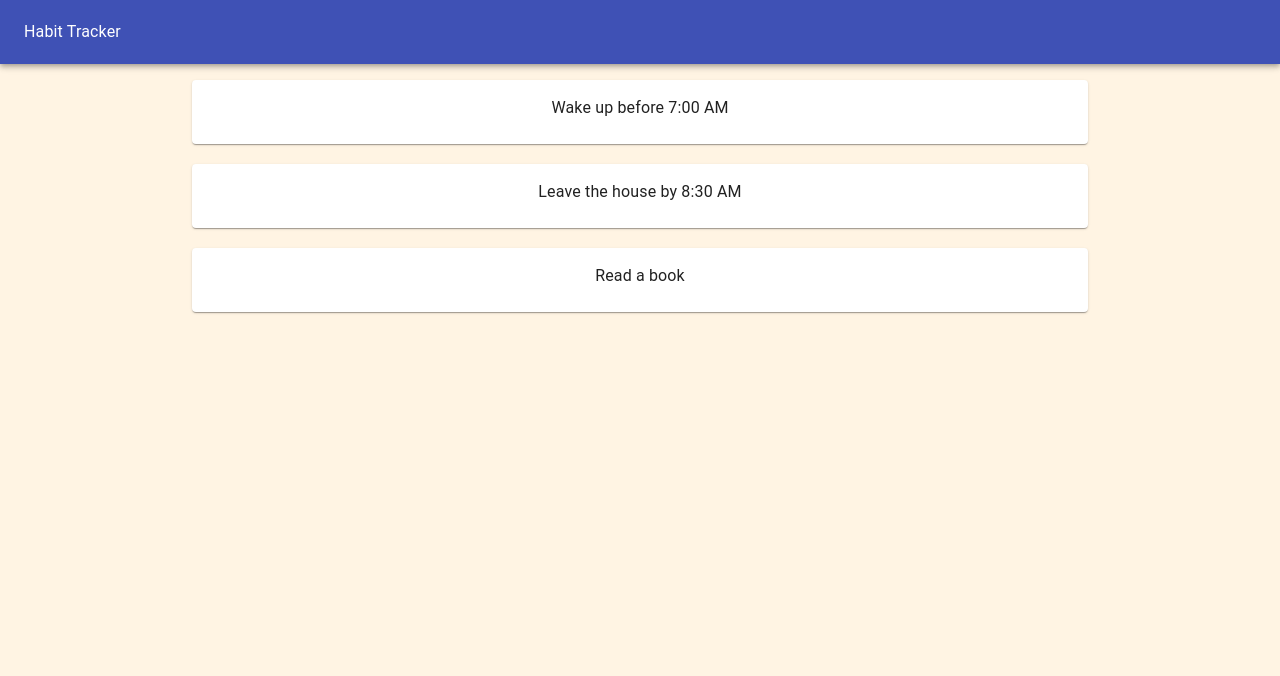
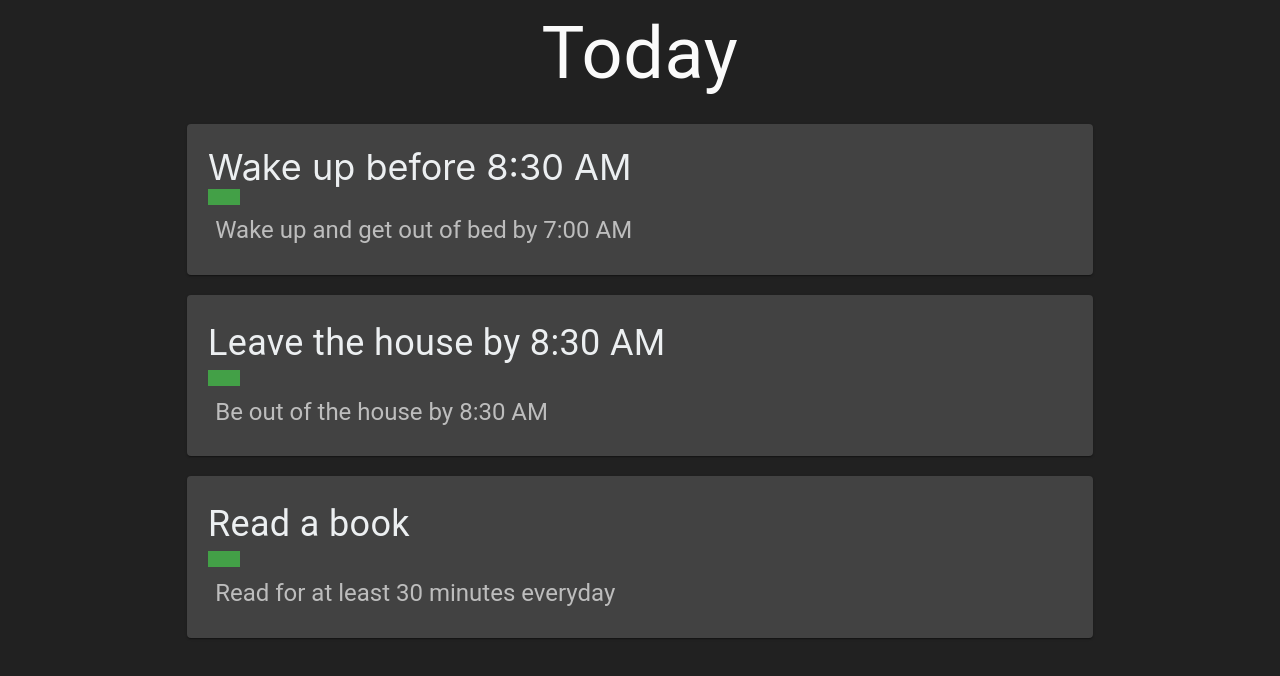
Before and after one commit to jaydenkwright/habit-tracker, a React (Create React App) app in the folder client/: page / in a window 1280 px wide. Shown: the top 676 px of the page. Built offline with nearby package versions, Linux system fonts and the light colour scheme.

Commit message:
Updated UI

```diff
--- a/client/src/App.js
+++ b/client/src/App.js
@@ -6,7 +6,6 @@ import Habits from './components/Habits'
 function App() {
   return (
     <div className="App">
-      <Navbar />
       <Habits />
     </div>
   );
--- a/client/src/components/Habits.js
+++ b/client/src/components/Habits.js
@@ -7,38 +7,76 @@ import Button from '@material-ui/core/Button';
 import Typography from '@material-ui/core/Typography';
 
 const title = {
-    fontSize: "20"
+    fontSize: "72px",
+    color: "#fafafa"
+}
+
+const habitTitle = {
+    fontSize: "36px",
+    textAlign: "left",
+    color: "#eceff1",
 }
 
 const card = {
     marginTop: "1em",
+    padding: ".3em",
+    width: "70%",
+    display: "inline-block",
+    backgroundColor: "#424242",
+    textAlign: "left"
+}
 
-    width: "70%",
-    display: "inline-block"
+const description = {
+    color: "#bdbdbd",
+    fontSize: "24px",
+    paddingTop: ".4em",
+    paddingLeft: ".3em"
+}
+
+const highlight = {
+    backgroundColor: "#43a047",
+    width: "2em",
+    height: "1em",
+    color: "#43a047"
 }
 
 export class Habits extends Component {
     render() {
         return (
             <div>
+                <Typography style={title}>
+                    Today
+                </Typography>
                 <Card style={card}>
                     <CardContent>
-                        <Typography style={title}>
-                            Wake up before 7:00 AM
+                        <div style={habitTitle}>
+                            Wake up before 8:30 AM
+                        </div>
+                        <div style={highlight}>.</div>
+                        <Typography variant="h5" color="" style={description}>
+                            Wake up and get out of bed by 7:00 AM
                         </Typography>
                     </CardContent>
                 </Card>
                 <Card style={card}>
                     <CardContent>
-                        <Typography style={title}>
+                        <Typography style={habitTitle}>
                             Leave the house by 8:30 AM
+                        </Typography>
+                        <div style={highlight}>.</div>
+                        <Typography variant="h5" style={description}>
+                            Be out of the house by 8:30 AM
                         </Typography>
                     </CardContent>
                 </Card>
                 <Card style={card}>
                     <CardContent>
-                        <Typography style={title}>
+                        <Typography style={habitTitle}>
                             Read a book
+                        </Typography>
+                        <div style={highlight}>.</div>
+                        <Typography variant="h5" style={description}>
+                            Read for at least 30 minutes everyday
                         </Typography>
                     </CardContent>
                 </Card>
--- a/client/src/index.css
+++ b/client/src/index.css
@@ -5,7 +5,7 @@ body {
     sans-serif;
   -webkit-font-smoothing: antialiased;
   -moz-osx-font-smoothing: grayscale;
-  background: #FFF4E3;
+  background: #212121;
 }
 
 code {
--- a/package.json
+++ b/package.json
@@ -15,11 +15,13 @@
   "dependencies": {
     "@hapi/joi": "^17.1.0",
     "@material-ui/core": "^4.9.5",
+    "@material-ui/icons": "^4.9.1",
     "bcryptjs": "^2.4.3",
     "concurrently": "^5.1.0",
     "dotenv": "^8.2.0",
     "express": "^4.17.1",
     "jsonwebtoken": "^8.5.1",
+    "material-ui-icons": "^1.0.0-beta.36",
     "mongoose": "^5.9.3"
   },
   "devDependencies": {
```
Also changed, not shown: 1 other file (tests, documents, lock files or other folders).
